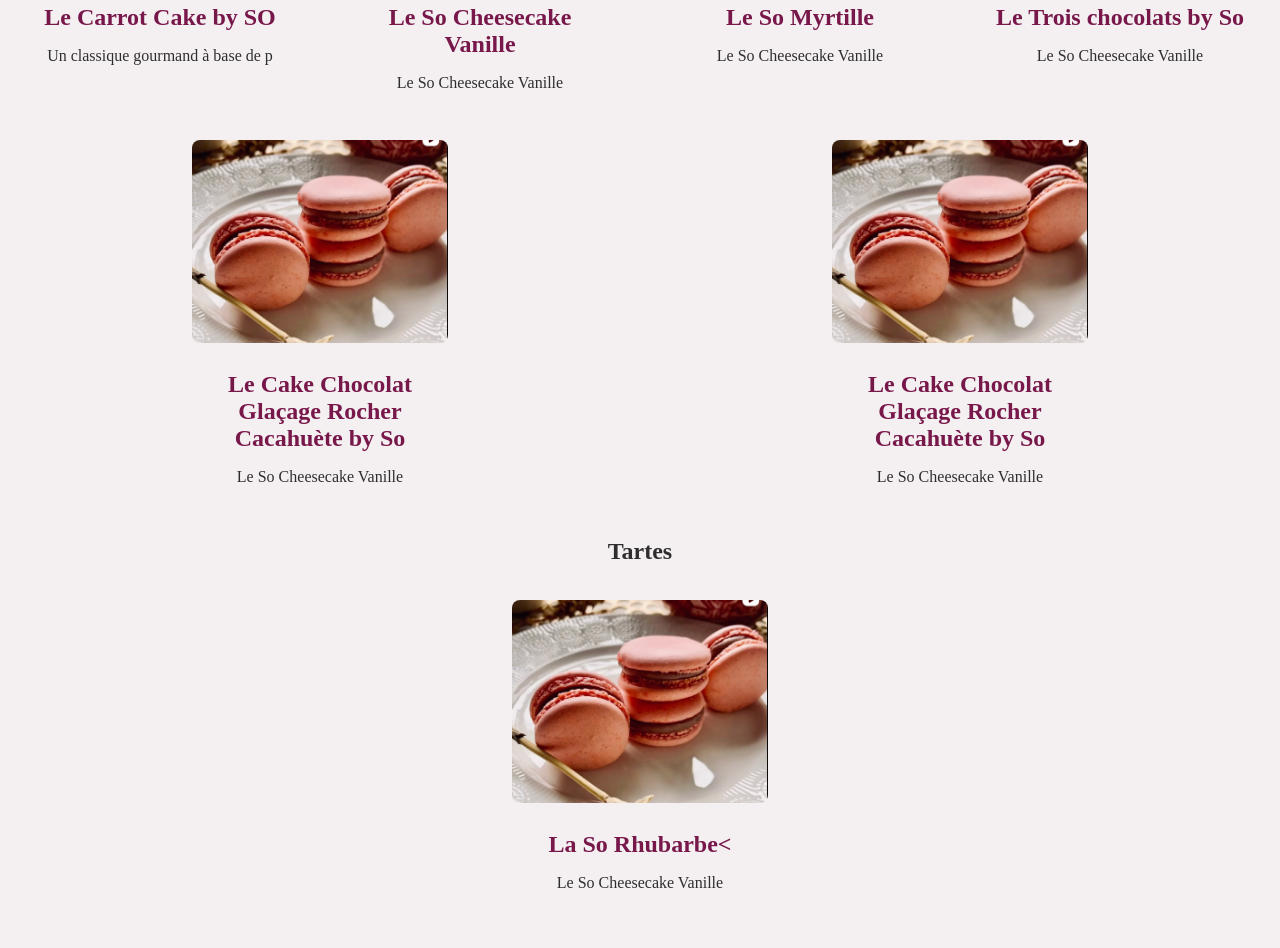
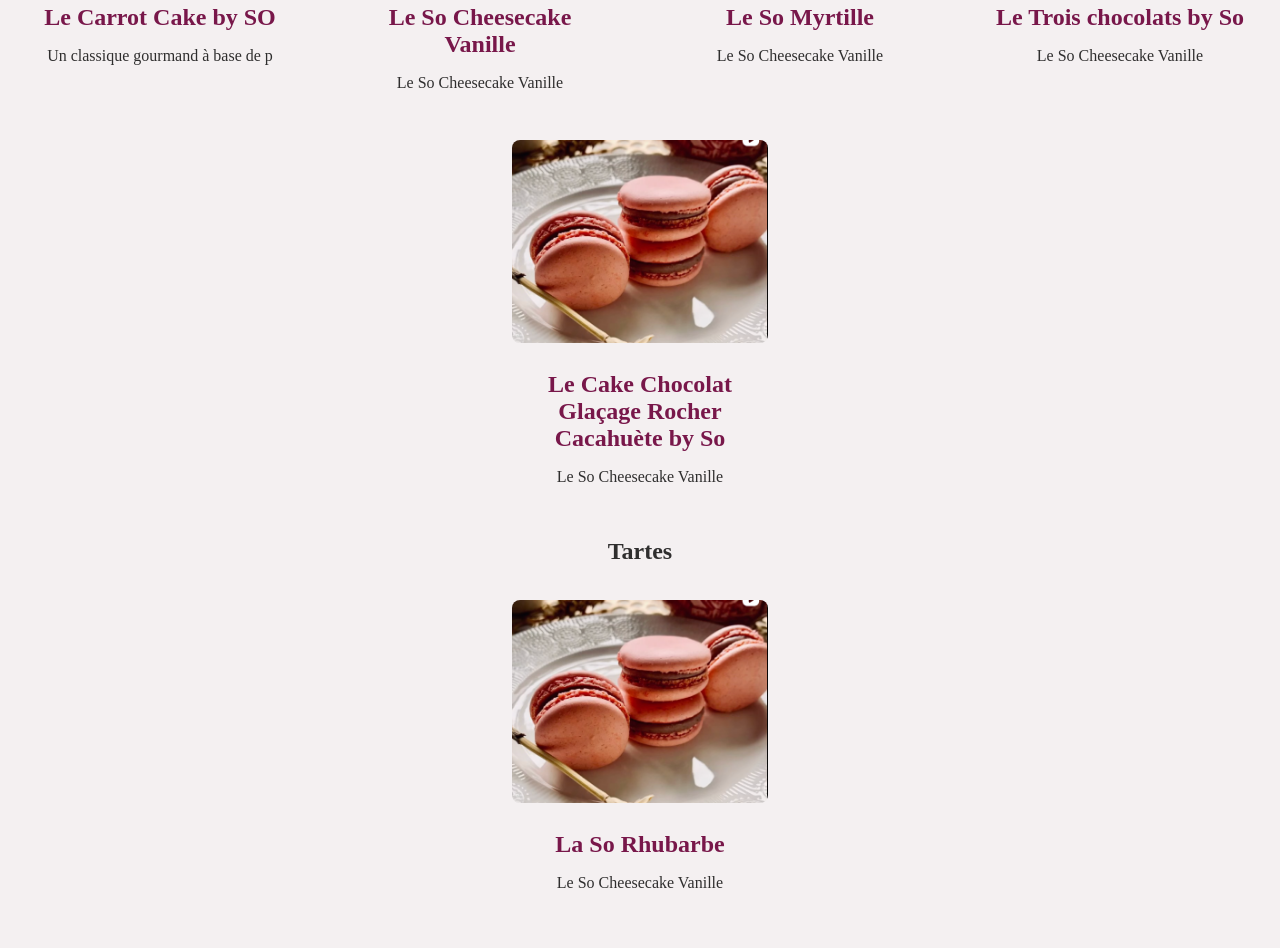
Before and after one commit to Basile-V/patisserie_by_so, a Vue app: page / in a window 1280 px wide. Shown: the part 800-1748 px from the top of the page. Built offline with nearby package versions, Linux system fonts and the light colour scheme.

Commit message:
update contact and add vfor cakes list

```diff
--- a/src/components/Cakes.vue
+++ b/src/components/Cakes.vue
@@ -4,6 +4,37 @@
 	export default {
 		components: {
 			GateauFiche,
+		},
+		data() {
+			return {
+				cakeList: [
+					{
+						image: "macarons.png",
+						nomGateau: "Le Carrot Cake by SO",
+						description: "Un classique gourmand à base de p",
+					},
+					{
+						image: "macarons.png",
+						nomGateau: "Le So Cheesecake Vanille",
+						description: "Le So Cheesecake Vanille",
+					},
+					{
+						image: "macarons.png",
+						nomGateau: "Le So Myrtille",
+						description: "Le So Cheesecake Vanille",
+					},
+					{
+						image: "macarons.png",
+						nomGateau: "Le Trois chocolats by So",
+						description: "Le So Cheesecake Vanille",
+					},
+					{
+						image: "macarons.png",
+						nomGateau: "Le Cake Chocolat Glaçage Rocher Cacahuète by So",
+						description: "Le So Cheesecake Vanille",
+					},
+				],
+			};
 		},
 	};
 </script>
@@ -12,28 +43,9 @@
 	<h2>Cakes</h2>
 	<div class="cakes list">
 		<GateauFiche
-			image="macarons.png"
-			nomGateau="Le Carrot Cake by SO"
-			description="Un classique gourmand à base de p" />
-		<GateauFiche
-			image="macarons.png"
-			nomGateau="Le So Cheesecake Vanille"
-			description="Le So Cheesecake Vanille" />
-		<GateauFiche
-			image="macarons.png"
-			nomGateau="Le So Myrtille"
-			description="Le So Cheesecake Vanille" />
-		<GateauFiche
-			image="macarons.png"
-			nomGateau="Le Trois chocolats by So"
-			description="Le So Cheesecake Vanille" />
-		<GateauFiche
-			image="macarons.png"
-			nomGateau="Le Cake Chocolat Glaçage Rocher Cacahuète by So"
-			description="Le So Cheesecake Vanille" />
-		<GateauFiche
-			image="macarons.png"
-			nomGateau="Le Cake Chocolat Glaçage Rocher Cacahuète by So"
-			description="Le So Cheesecake Vanille" />
+			v-for="cake in cakeList"
+			:image="cake.image"
+			:nomGateau="cake.nomGateau"
+			:description="cake.description" />
 	</div>
 </template>
--- a/src/components/Contacts.vue
+++ b/src/components/Contacts.vue
@@ -1,13 +1,13 @@
 <template>
 	<div>
 		<h2>Contacts</h2>
+		<p>courriel: patisseriebyso@gmail.com</p>
 		<p>
 			Instagram :
 			<a target="_blank" href="https://www.instagram.com/patisserie_by_so"
 				>@patisserie_by_so</a
 			>
 		</p>
-		<p>Facebook:</p>
-		<p>Email : contact@patisseriedouceur.com</p>
+		<p>Lieu de retrait: Lille</p>
 	</div>
 </template>
--- a/src/components/Entremets.vue
+++ b/src/components/Entremets.vue
@@ -4,6 +4,17 @@
 	export default {
 		components: {
 			GateauFiche,
+		},
+		data() {
+			return {
+				entremetList: [
+					{
+						image: "macarons.png",
+						nomGateau: "Le Paris-Brest by So",
+						description: "Un classique gourmand à base de p",
+					},
+				],
+			};
 		},
 	};
 </script>
@@ -13,9 +24,10 @@
 		<h2>Entremets</h2>
 		<div class="entremets list">
 			<GateauFiche
-				image="macarons.png"
-				nomGateau="Le Paris-Brest by So"
-				description="Un classique gourmand à base de p" />
+				v-for="entremet in entremetList"
+				:image="entremet.image"
+				:nomGateau="entremet.nomGateau"
+				:description="entremet.description" />
 		</div>
 	</div>
 </template>
--- a/src/components/Tartes.vue
+++ b/src/components/Tartes.vue
@@ -4,6 +4,17 @@
 	export default {
 		components: {
 			GateauFiche,
+		},
+		data() {
+			return {
+				tarteList: [
+					{
+						image: "macarons.png",
+						nomGateau: "La So Rhubarbe",
+						description: "Le So Cheesecake Vanille",
+					},
+				],
+			};
 		},
 	};
 </script>
@@ -13,9 +24,10 @@
 		<h2>Tartes</h2>
 		<div class="tartes list">
 			<GateauFiche
-				image="macarons.png"
-				nomGateau="La So Rhubarbe<"
-				description="Le So Cheesecake Vanille" />
+				v-for="tarte in tarteList"
+				:image="tarte.image"
+				:nomGateau="tarte.nomGateau"
+				:description="tarte.description" />
 		</div>
 	</div>
 </template>
```
